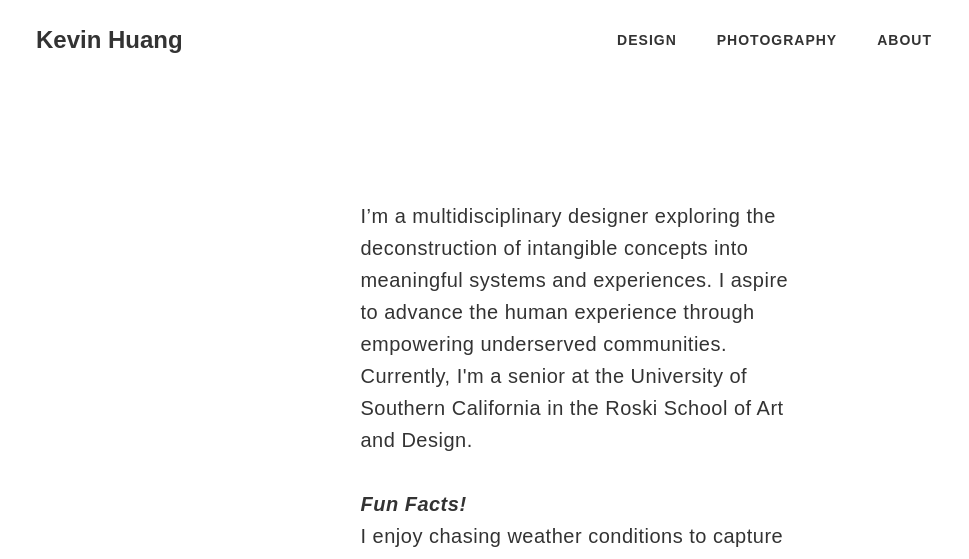
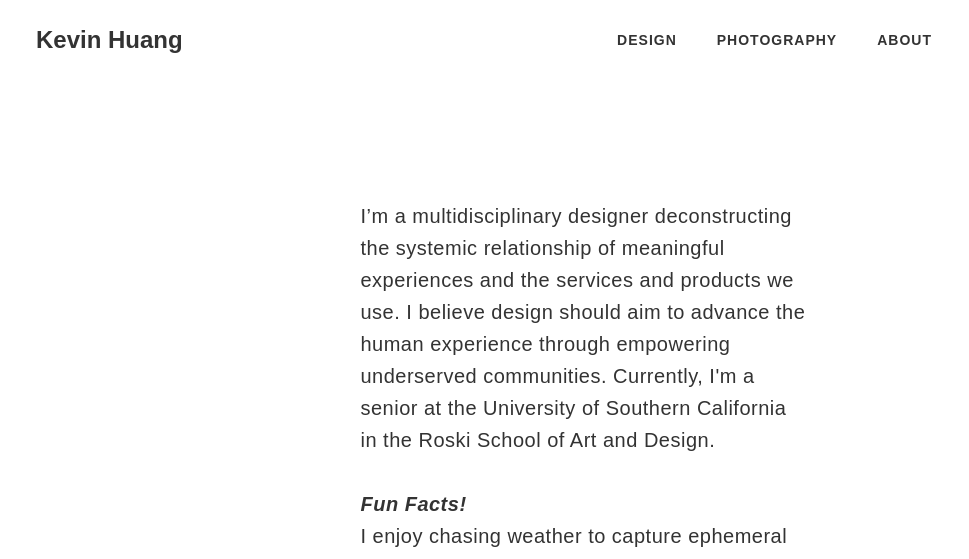
Before and after one commit to KevinHuangDesign/kevinhuangdesign.github.io, a plain HTML site: page about.html in a window 1280 px wide. Shown: the top 559 px of the page, without its empty margins (156-1125 px from the left). Drawn offline with nearby package versions, Linux system fonts and the light colour scheme; a script that the page names is missing.

Commit message:
Update about.html

```diff
--- a/about.html
+++ b/about.html
@@ -53,7 +53,7 @@ function outFunc() {
         <div class="text-block-23">About Me</div>
         <div class="div-block-63"></div>
       </div>
-      <div class="text-block-26">I’m a multidisciplinary designer exploring the deconstruction of intangible concepts into meaningful systems and experiences. I aspire to advance the human experience through empowering underserved communities. Currently, I'm a senior at the University of Southern California in the Roski School of Art and Design.<br>‍<br><strong><em>Fun Facts!</em></strong><br>I enjoy chasing weather conditions to capture ephemeral interplays of light and landscape. My favorite moments are sunny rain and mornings above the fog.</div>
+      <div class="text-block-26">I’m a multidisciplinary designer deconstructing the systemic relationship of meaningful experiences and the services and products we use. I believe design should aim to advance the human experience through empowering underserved communities. Currently, I'm a senior at the University of Southern California in the Roski School of Art and Design.<br>‍<br><strong><em>Fun Facts!</em></strong><br>I enjoy chasing weather to capture ephemeral interplays of light and landscape. My favorite moments are sunny rain and mornings above the fog.</div>
     </div>
     <div class="div-block-64"><input type="text" value="khuang11@usc.edu" id="myInput">
 
```
